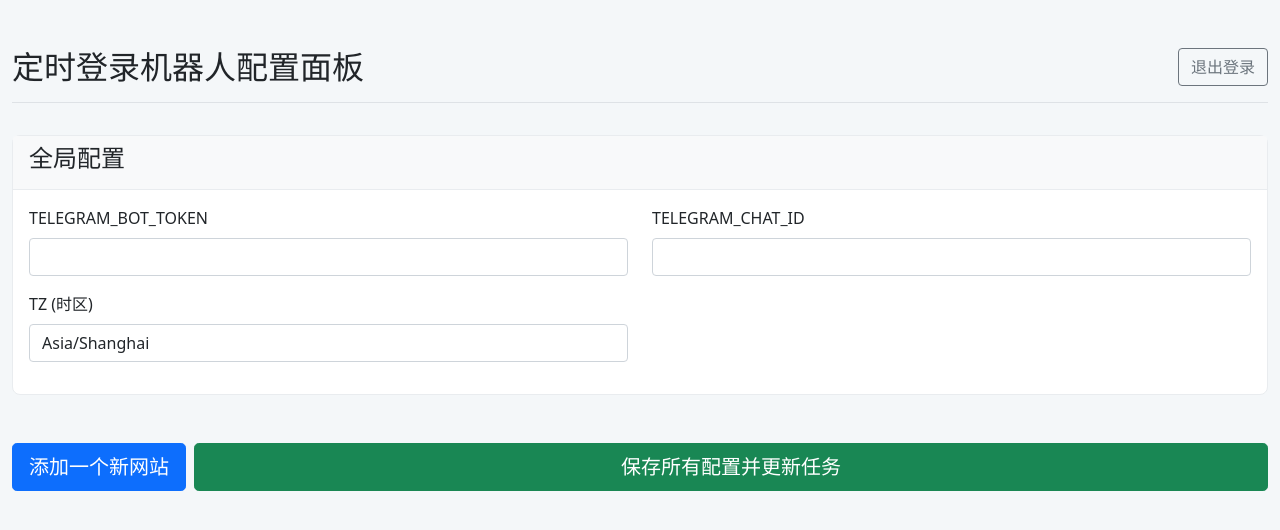
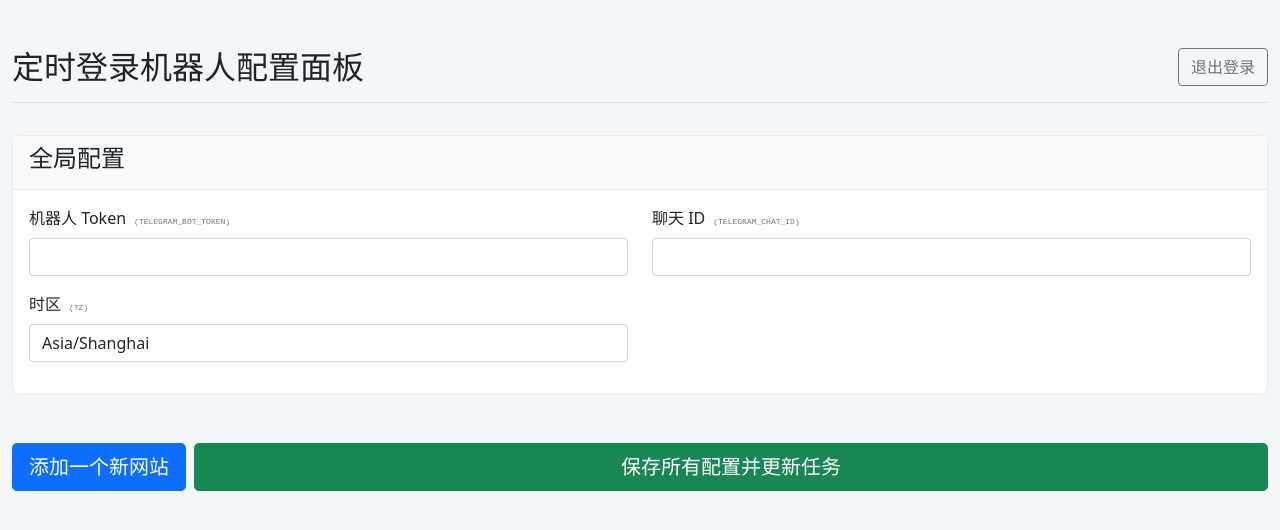
Before and after one commit to workerspages/website-login-web, a Flask app: page / in a window 1280 px wide. Shown: the top 530 px of the page. Run offline with Flask 3, Linux system fonts and the light colour scheme; the visitor is signed in with stand-in values (Sample User, id 1).

Commit message:
Update index.html

```diff
--- a/web/templates/index.html
+++ b/web/templates/index.html
@@ -35,9 +35,10 @@
             </div>
             <div class="card-body">
                 <div class="row">
-                    <div class="col-md-6 mb-3"><label class="form-label">TELEGRAM_BOT_TOKEN</label><input type="text" name="telegram_bot_token" class="form-control" value="{{ config.global.TELEGRAM_BOT_TOKEN or '' }}"></div>
-                    <div class="col-md-6 mb-3"><label class="form-label">TELEGRAM_CHAT_ID</label><input type="text" name="telegram_chat_id" class="form-control" value="{{ config.global.TELEGRAM_CHAT_ID or '' }}"></div>
-                    <div class="col-md-6 mb-3"><label class="form-label">TZ (时区)</label><input type="text" name="tz" class="form-control" value="{{ config.global.TZ or 'Asia/Shanghai' }}"></div>
+                    <!-- (修改点) 为所有标签添加了带样式的变量名 -->
+                    <div class="col-md-6 mb-3"><label class="form-label">机器人 Token<span class="var-name">(TELEGRAM_BOT_TOKEN)</span></label><input type="text" name="telegram_bot_token" class="form-control" value="{{ config.global.TELEGRAM_BOT_TOKEN or '' }}"></div>
+                    <div class="col-md-6 mb-3"><label class="form-label">聊天 ID<span class="var-name">(TELEGRAM_CHAT_ID)</span></label><input type="text" name="telegram_chat_id" class="form-control" value="{{ config.global.TELEGRAM_CHAT_ID or '' }}"></div>
+                    <div class="col-md-6 mb-3"><label class="form-label">时区<span class="var-name">(TZ)</span></label><input type="text" name="tz" class="form-control" value="{{ config.global.TZ or 'Asia/Shanghai' }}"></div>
                 </div>
             </div>
         </div>
@@ -54,11 +55,12 @@
                     <div class="card-body">
                         <h6>基础信息</h6>
                         <div class="row">
-                            <div class="col-md-4 mb-2"><label class="form-label">名称 (NAME)</label><input type="text" name="site{{ site.id }}_NAME" class="form-control form-control-sm" value="{{ site.NAME or '' }}"></div>
-                            <div class="col-md-8 mb-2"><label class="form-label">登录URL*</label><input type="text" name="site{{ site.id }}_URL" class="form-control form-control-sm" value="{{ site.URL or '' }}"></div>
-                            <div class="col-md-8 mb-2"><label class="form-label">CRON表达式*</label><input type="text" name="site{{ site.id }}_CRON" class="form-control form-control-sm" value="{{ site.CRON or '' }}"></div>
+                            <!-- (修改点) 为所有标签添加了带样式的变量名 -->
+                            <div class="col-md-4 mb-2"><label class="form-label">名称<span class="var-name">(NAME)</span></label><input type="text" name="site{{ site.id }}_NAME" class="form-control form-control-sm" value="{{ site.NAME or '' }}"></div>
+                            <div class="col-md-8 mb-2"><label class="form-label">登录URL*<span class="var-name">(URL)</span></label><input type="text" name="site{{ site.id }}_URL" class="form-control form-control-sm" value="{{ site.URL or '' }}"></div>
+                            <div class="col-md-8 mb-2"><label class="form-label">CRON表达式*<span class="var-name">(CRON)</span></label><input type="text" name="site{{ site.id }}_CRON" class="form-control form-control-sm" value="{{ site.CRON or '' }}"></div>
                             <div class="col-md-4 mb-2">
-                                <label class="form-label">认证方式 (AUTH_METHOD)</label>
+                                <label class="form-label">认证方式<span class="var-name">(AUTH_METHOD)</span></label>
                                 <select name="site{{ site.id }}_AUTH_METHOD" class="form-select form-select-sm auth-method-select">
                                     <option value="form" {% if site.AUTH_METHOD == 'form' or not site.AUTH_METHOD %}selected{% endif %}>表单 (form)</option>
                                     <option value="cookie" {% if site.AUTH_METHOD == 'cookie' %}selected{% endif %}>Cookie</option>
@@ -69,26 +71,26 @@
                         <div class="form-parameters">
                             <h6>表单登录参数</h6>
                             <div class="row">
-                                <div class="col-md-6 mb-2"><label class="form-label">用户名 (USER)</label><input type="text" name="site{{ site.id }}_USER" class="form-control form-control-sm" value="{{ site.USER or '' }}"></div>
-                                <div class="col-md-6 mb-2"><label class="form-label">密码 (PASS)</label><input type="password" name="site{{ site.id }}_PASS" class="form-control form-control-sm" value="{{ site.PASS or '' }}"></div>
-                                <div class="col-12 mb-2"><label class="form-label">登录前点击选择器 (PRE_LOGIN_CLICK_SELECTOR)</label><input type="text" name="site{{ site.id }}_PRE_LOGIN_CLICK_SELECTOR" class="form-control form-control-sm" value="{{ site.PRE_LOGIN_CLICK_SELECTOR or '' }}"></div>
-                                <div class="col-md-6 mb-2"><label class="form-label">用户名选择器 (USER_SELECTOR)</label><input type="text" name="site{{ site.id }}_USER_SELECTOR" class="form-control form-control-sm" value="{{ site.USER_SELECTOR or '' }}"></div>
-                                <div class="col-md-6 mb-2"><label class="form-label">密码选择器 (PASS_SELECTOR)</label><input type="text" name="site{{ site.id }}_PASS_SELECTOR" class="form-control form-control-sm" value="{{ site.PASS_SELECTOR or '' }}"></div>
-                                <div class="col-md-6 mb-2"><label class="form-label">提交按钮选择器 (SUBMIT_SELECTOR)</label><input type="text" name="site{{ site.id }}_SUBMIT_SELECTOR" class="form-control form-control-sm" value="{{ site.SUBMIT_SELECTOR or '' }}"></div>
+                                <div class="col-md-6 mb-2"><label class="form-label">用户名<span class="var-name">(USER)</span></label><input type="text" name="site{{ site.id }}_USER" class="form-control form-control-sm" value="{{ site.USER or '' }}"></div>
+                                <div class="col-md-6 mb-2"><label class="form-label">密码<span class="var-name">(PASS)</span></label><input type="password" name="site{{ site.id }}_PASS" class="form-control form-control-sm" value="{{ site.PASS or '' }}"></div>
+                                <div class="col-12 mb-2"><label class="form-label">登录前点击<span class="var-name">(PRE_LOGIN_CLICK_SELECTOR)</span></label><input type="text" name="site{{ site.id }}_PRE_LOGIN_CLICK_SELECTOR" class="form-control form-control-sm" value="{{ site.PRE_LOGIN_CLICK_SELECTOR or '' }}"></div>
+                                <div class="col-md-6 mb-2"><label class="form-label">用户名选择器<span class="var-name">(USER_SELECTOR)</span></label><input type="text" name="site{{ site.id }}_USER_SELECTOR" class="form-control form-control-sm" value="{{ site.USER_SELECTOR or '' }}"></div>
+                                <div class="col-md-6 mb-2"><label class="form-label">密码选择器<span class="var-name">(PASS_SELECTOR)</span></label><input type="text" name="site{{ site.id }}_PASS_SELECTOR" class="form-control form-control-sm" value="{{ site.PASS_SELECTOR or '' }}"></div>
+                                <div class="col-md-6 mb-2"><label class="form-label">提交按钮选择器<span class="var-name">(SUBMIT_SELECTOR)</span></label><input type="text" name="site{{ site.id }}_SUBMIT_SELECTOR" class="form-control form-control-sm" value="{{ site.SUBMIT_SELECTOR or '' }}"></div>
                             </div>
                         </div>
 
                         <div class="cookie-parameters">
                             <h6>Cookie 登录参数</h6>
                             <div class="row">
-                                <div class="col-12 mb-2"><label class="form-label">COOKIE</label><textarea name="site{{ site.id }}_COOKIE" class="form-control form-control-sm" rows="3">{{ site.COOKIE or '' }}</textarea></div>
+                                <div class="col-12 mb-2"><label class="form-label">Cookie<span class="var-name">(COOKIE)</span></label><textarea name="site{{ site.id }}_COOKIE" class="form-control form-control-sm" rows="3">{{ site.COOKIE or '' }}</textarea></div>
                             </div>
                         </div>
 
                         <h6>通用参数</h6>
                         <div class="row">
-                            <div class="col-12 mb-2"><label class="form-label">登录成功验证选择器 (VERIFY_SELECTOR)</label><input type="text" name="site{{ site.id }}_VERIFY_SELECTOR" class="form-control form-control-sm" value="{{ site.VERIFY_SELECTOR or '' }}"></div>
-                            <div class="col-12 mb-2"><label class="form-label">登录后点击选择器 (POST_LOGIN_CLICK_SELECTORS)</label><input type="text" name="site{{ site.id }}_POST_LOGIN_CLICK_SELECTORS" class="form-control form-control-sm" value="{{ site.POST_LOGIN_CLICK_SELECTORS or '' }}"></div>
+                            <div class="col-12 mb-2"><label class="form-label">登录成功验证<span class="var-name">(VERIFY_SELECTOR)</span></label><input type="text" name="site{{ site.id }}_VERIFY_SELECTOR" class="form-control form-control-sm" value="{{ site.VERIFY_SELECTOR or '' }}"></div>
+                            <div class="col-12 mb-2"><label class="form-label">登录后点击<span class="var-name">(POST_LOGIN_CLICK_SELECTORS)</span></label><input type="text" name="site{{ site.id }}_POST_LOGIN_CLICK_SELECTORS" class="form-control form-control-sm" value="{{ site.POST_LOGIN_CLICK_SELECTORS or '' }}"></div>
                         </div>
                     </div>
                 </div>
@@ -110,10 +112,8 @@
         function toggleAuthMethodView(selectElement) {
             const card = selectElement.closest('.site-card');
             if (!card) return;
-
             const formParams = card.querySelector('.form-parameters');
             const cookieParams = card.querySelector('.cookie-parameters');
-
             if (selectElement.value === 'cookie') {
                 formParams.classList.remove('visible');
                 cookieParams.classList.add('visible');
@@ -133,15 +133,12 @@
             }
         });
 
-        // (*** 已修复 ***)
         document.getElementById('add-site-btn').addEventListener('click', function () {
             const newSiteId = findNextAvailableId();
-
-            // 创建一个包裹元素
             const wrapper = document.createElement('div');
             wrapper.className = 'col-lg-6 mb-4 site-card-wrapper';
 
-            // 将完整的 HTML 结构一次性生成，避免了无效的选择器错误
+            // (修改点) 为所有标签添加了带样式的变量名
             wrapper.innerHTML = `
             <div class="card site-card" data-site-id="${newSiteId}">
                 <div class="card-header d-flex justify-content-between align-items-center">
@@ -151,11 +148,11 @@
                 <div class="card-body">
                     <h6>基础信息</h6>
                     <div class="row">
-                        <div class="col-md-4 mb-2"><label class="form-label">名称 (NAME)</label><input type="text" name="site${newSiteId}_NAME" class="form-control form-control-sm" value="网站${newSiteId}"></div>
-                        <div class="col-md-8 mb-2"><label class="form-label">登录URL*</label><input type="text" name="site${newSiteId}_URL" class="form-control form-control-sm"></div>
-                        <div class="col-md-8 mb-2"><label class="form-label">CRON表达式*</label><input type="text" name="site${newSiteId}_CRON" class="form-control form-control-sm" placeholder="例如: 0 3 * * *"></div>
+                        <div class="col-md-4 mb-2"><label class="form-label">名称<span class="var-name">(NAME)</span></label><input type="text" name="site${newSiteId}_NAME" class="form-control form-control-sm" value="网站${newSiteId}"></div>
+                        <div class="col-md-8 mb-2"><label class="form-label">登录URL*<span class="var-name">(URL)</span></label><input type="text" name="site${newSiteId}_URL" class="form-control form-control-sm"></div>
+                        <div class="col-md-8 mb-2"><label class="form-label">CRON表达式*<span class="var-name">(CRON)</span></label><input type="text" name="site${newSiteId}_CRON" class="form-control form-control-sm" placeholder="例如: 0 3 * * *"></div>
                         <div class="col-md-4 mb-2">
-                            <label class="form-label">认证方式</label>
+                            <label class="form-label">认证方式<span class="var-name">(AUTH_METHOD)</span></label>
                             <select name="site${newSiteId}_AUTH_METHOD" class="form-select form-select-sm auth-method-select">
                                 <option value="form" selected>表单 (form)</option>
                                 <option value="cookie">Cookie</option>
@@ -166,34 +163,31 @@
                     <div class="form-parameters">
                         <h6>表单登录参数</h6>
                         <div class="row">
-                            <div class="col-md-6 mb-2"><label class="form-label">用户名 (USER)</label><input type="text" name="site${newSiteId}_USER" class="form-control form-control-sm"></div>
-                            <div class="col-md-6 mb-2"><label class="form-label">密码 (PASS)</label><input type="password" name="site${newSiteId}_PASS" class="form-control form-control-sm"></div>
-                            <div class="col-12 mb-2"><label class="form-label">登录前点击选择器 (PRE_LOGIN_CLICK_SELECTOR)</label><input type="text" name="site${newSiteId}_PRE_LOGIN_CLICK_SELECTOR" class="form-control form-control-sm"></div>
-                            <div class="col-md-6 mb-2"><label class="form-label">用户名选择器 (USER_SELECTOR)</label><input type="text" name="site${newSiteId}_USER_SELECTOR" class="form-control form-control-sm"></div>
-                            <div class="col-md-6 mb-2"><label class="form-label">密码选择器 (PASS_SELECTOR)</label><input type="text" name="site${newSiteId}_PASS_SELECTOR" class="form-control form-control-sm"></div>
-                            <div class="col-md-6 mb-2"><label class="form-label">提交按钮选择器 (SUBMIT_SELECTOR)</label><input type="text" name="site${newSiteId}_SUBMIT_SELECTOR" class="form-control form-control-sm"></div>
+                            <div class="col-md-6 mb-2"><label class="form-label">用户名<span class="var-name">(USER)</span></label><input type="text" name="site${newSiteId}_USER" class="form-control form-control-sm"></div>
+                            <div class="col-md-6 mb-2"><label class="form-label">密码<span class="var-name">(PASS)</span></label><input type="password" name="site${newSiteId}_PASS" class="form-control form-control-sm"></div>
+                            <div class="col-12 mb-2"><label class="form-label">登录前点击<span class="var-name">(PRE_LOGIN_CLICK_SELECTOR)</span></label><input type="text" name="site${newSiteId}_PRE_LOGIN_CLICK_SELECTOR" class="form-control form-control-sm"></div>
+                            <div class="col-md-6 mb-2"><label class="form-label">用户名选择器<span class="var-name">(USER_SELECTOR)</span></label><input type="text" name="site${newSiteId}_USER_SELECTOR" class="form-control form-control-sm"></div>
+                            <div class="col-md-6 mb-2"><label class="form-label">密码选择器<span class="var-name">(PASS_SELECTOR)</span></label><input type="text" name="site${newSiteId}_PASS_SELECTOR" class="form-control form-control-sm"></div>
+                            <div class="col-md-6 mb-2"><label class="form-label">提交按钮选择器<span class="var-name">(SUBMIT_SELECTOR)</span></label><input type="text" name="site${newSiteId}_SUBMIT_SELECTOR" class="form-control form-control-sm"></div>
                         </div>
                     </div>
 
                     <div class="cookie-parameters">
                          <h6>Cookie 登录参数</h6>
                          <div class="row">
-                            <div class="col-12 mb-2"><label class="form-label">COOKIE</label><textarea name="site${newSiteId}_COOKIE" class="form-control form-control-sm" rows="3"></textarea></div>
+                            <div class="col-12 mb-2"><label class="form-label">Cookie<span class="var-name">(COOKIE)</span></label><textarea name="site${newSiteId}_COOKIE" class="form-control form-control-sm" rows="3"></textarea></div>
                          </div>
                     </div>
 
                     <h6>通用参数</h6>
                     <div class="row">
-                        <div class="col-12 mb-2"><label class="form-label">登录成功验证选择器 (VERIFY_SELECTOR)</label><input type="text" name="site${newSiteId}_VERIFY_SELECTOR" class="form-control form-control-sm"></div>
-                        <div class="col-12 mb-2"><label class="form-label">登录后点击选择器 (POST_LOGIN_CLICK_SELECTORS)</label><input type="text" name="site${newSiteId}_POST_LOGIN_CLICK_SELECTORS" class="form-control form-control-sm"></div>
+                        <div class="col-12 mb-2"><label class="form-label">登录成功验证<span class="var-name">(VERIFY_SELECTOR)</span></label><input type="text" name="site${newSiteId}_VERIFY_SELECTOR" class="form-control form-control-sm"></div>
+                        <div class="col-12 mb-2"><label class="form-label">登录后点击<span class="var-name">(POST_LOGIN_CLICK_SELECTORS)</span></label><input type="text" name="site${newSiteId}_POST_LOGIN_CLICK_SELECTORS" class="form-control form-control-sm"></div>
                     </div>
                 </div>
             </div>`;
 
-            // 将新创建的元素添加到容器中
             sitesContainer.appendChild(wrapper);
-
-            // 为新卡片初始化正确的视图
             const newSelect = wrapper.querySelector('.auth-method-select');
             toggleAuthMethodView(newSelect);
         });
```
